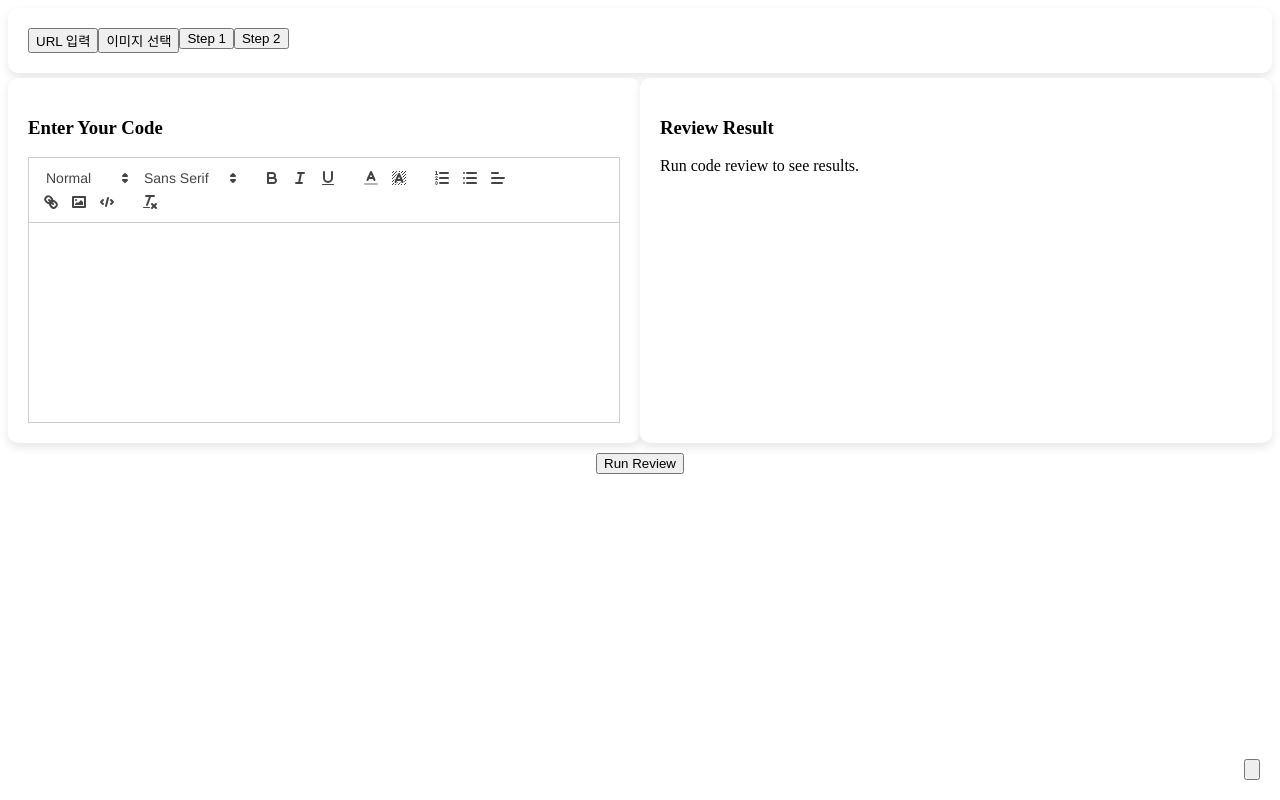
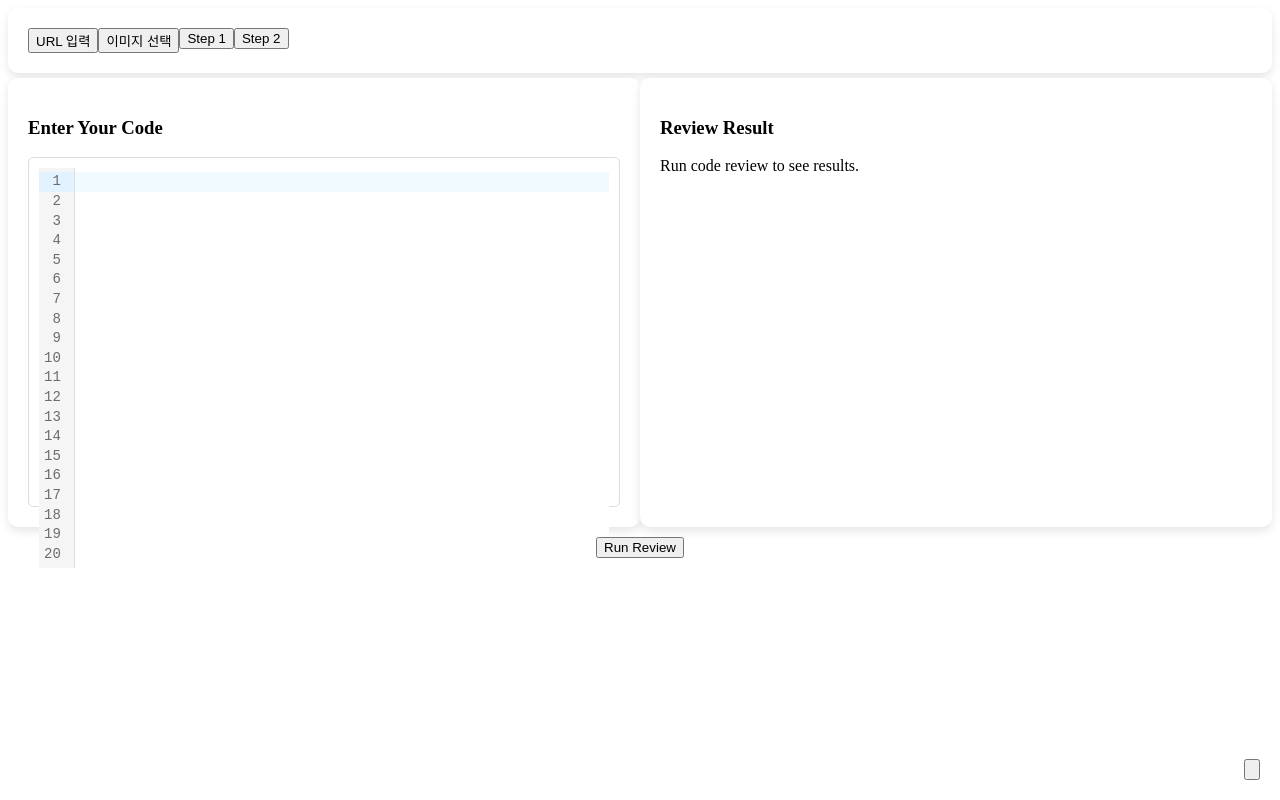
Before and after one commit to HyeongSikkk/code_review, a Next.js app in the folder frontend/: page /ReviewPage in a window 1280 px wide. Built offline with nearby package versions, Linux system fonts and the light colour scheme.

Commit message:
src/components/CodeEditor.tsx 추가함, ReviewPage.tsx에 import까지해서 구현완료지만 다듬을 필요 있음

```diff
--- a/frontend/package.json
+++ b/frontend/package.json
@@ -10,6 +10,10 @@
     "preview": "vite preview"
   },
   "dependencies": {
+    "@codemirror/lang-javascript": "^6.2.2",
+    "@uiw/codemirror-theme-dracula": "^4.23.8",
+    "@uiw/codemirror-themes": "^4.23.8",
+    "@uiw/react-codemirror": "^4.23.8",
     "axios": "^1.7.9",
     "gsap": "^3.12.7",
     "next": "^15.1.7",
--- /dev/null
+++ b/frontend/src/components/CodeEditor.tsx
@@ -0,0 +1,37 @@
+import React, { useState } from "react";
+import CodeMirror from "@uiw/react-codemirror";
+import { javascript } from "@codemirror/lang-javascript";
+import { EditorView } from "@codemirror/view"; // ✅ White 테마 직접 생성하기 위한 import
+
+// ✅ White 테마 직접 정의
+const whiteTheme = EditorView.theme({
+  "&": { backgroundColor: "white", color: "black" }, // ✅ 배경 흰색, 글씨 검정
+  ".cm-content": { caretColor: "black" }, // ✅ 커서 색상 검정
+  "&.cm-focused .cm-cursor": { borderLeftColor: "black" }, // ✅ 선택된 커서 색상 검정
+  "&.cm-focused .cm-selectionBackground, ::selection": { backgroundColor: "#d0d0d0" }, // ✅ 선택된 텍스트 배경 회색
+});
+
+const CodeEditor: React.FC = () => {
+  // ✅ 20줄의 빈 코드 초기화
+  const initialCode = Array(20).fill("").join("\n");
+  const [code, setCode] = useState(initialCode);
+
+  return (
+    <CodeMirror
+      value={code}
+      onChange={(value) => setCode(value)}
+      extensions={[javascript(), whiteTheme]} // ✅ White 테마 적용
+      basicSetup={{ lineNumbers: true }}
+      style={{
+        height: "350px", // ✅ 높이를 조금 키워서 20줄이 잘 보이도록
+        fontSize: "14px",
+        border: "1px solid #ddd",
+        borderRadius: "5px",
+        backgroundColor: "#ffffff", // ✅ 완전히 흰색으로 설정
+        padding: "10px" // ✅ 코드 입력창 내부 패딩 추가
+      }}
+    />
+  );
+};
+
+export default CodeEditor;
--- a/frontend/src/layouts/HomeLayout.tsx
+++ b/frontend/src/layouts/HomeLayout.tsx
@@ -2,7 +2,6 @@ import React, { ReactNode } from "react";
 import Header from "../components/Header";
 import Footer from "../components/Footer";
 import HomeSection from "../components/HomeSection"; // 왼쪽 컴포넌트
-import AdditionalSection from "../components/AdditionalSection"; // 오른쪽 컴포넌트
 import "../styles/homepage.css";
 import "../styles/global.css";
 
@@ -19,7 +18,6 @@ const HomeLayout: React.FC<HomeLayoutProps> = ({ children }) => {
           <HomeSection />
         </div>
         <div className="home-right">
-          <AdditionalSection />
         </div>
       </main>
       <Footer />
--- a/frontend/src/pages/HomePage.tsx
+++ b/frontend/src/pages/HomePage.tsx
@@ -3,7 +3,7 @@ import '../styles/homepage.css';
 
 const Homepage: React.FC = () => {
   return (
-    <div>여긴 뭐지?</div>
+    <div>Start!</div>
   );
 };
 
--- a/frontend/src/pages/ReviewPage.tsx
+++ b/frontend/src/pages/ReviewPage.tsx
@@ -2,10 +2,10 @@ import React, { useState } from 'react';
 import '../styles/review.css';
 import { Card } from 'primereact/card';
 import { Button } from 'primereact/button';
-import { Editor } from 'primereact/editor';
 import UrlOrFileUploader from '../components/UrlOrFileUploader';
 import StepSelector from '../components/StepSelector';
 import Chatbot from '../components/Chatbot';
+import CodeEditor from '../components/CodeEditor';
 
 
 const ReviewPage: React.FC = () => {
@@ -32,15 +32,10 @@ const ReviewPage: React.FC = () => {
       {/* ✅ 코드 입력과 결과를 가로로 배치 */}
       <div className="code-container" style={{ display: "flex" }}>
         {/* 코드 입력 (왼쪽) */}
-        <Card className="code-input">
+        <Card className="code-input" style={{ flex: 1, minWidth: "400px" }}>
           <h3>Enter Your Code</h3>
-          <Editor
-            value={code}
-            onTextChange={(e) => setCode(e.htmlValue || '')}
-            style={{ height: '200px' }}
-          />
+          <CodeEditor code={code} setCode={setCode} /> {/* ✅ Props 추가 */}
         </Card>
-
         {/* 코드 출력 (오른쪽) */}
         <Card className="code-output">
           <h3>Review Result</h3>
```
Also changed, not shown: frontend/src/components/AdditionalSection.tsx (deleted, +0 -41 lines), 1 other file (tests, documents, lock files or other folders).
